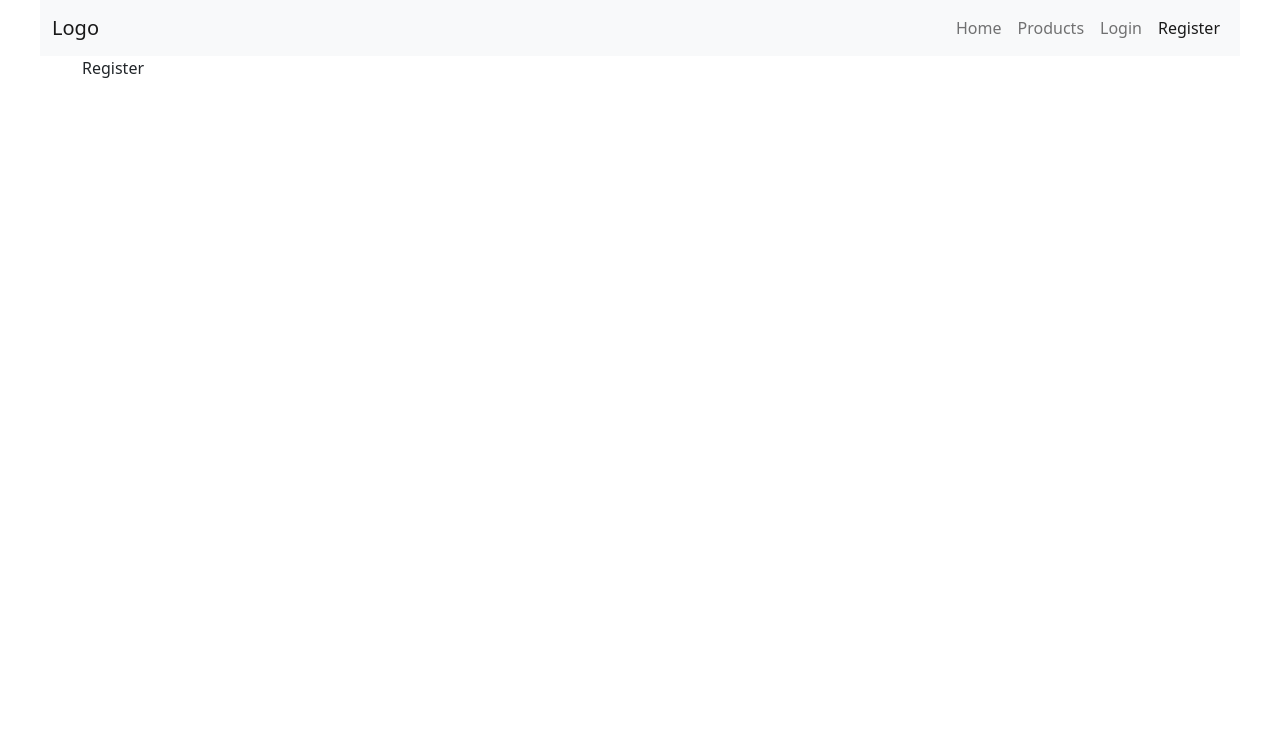
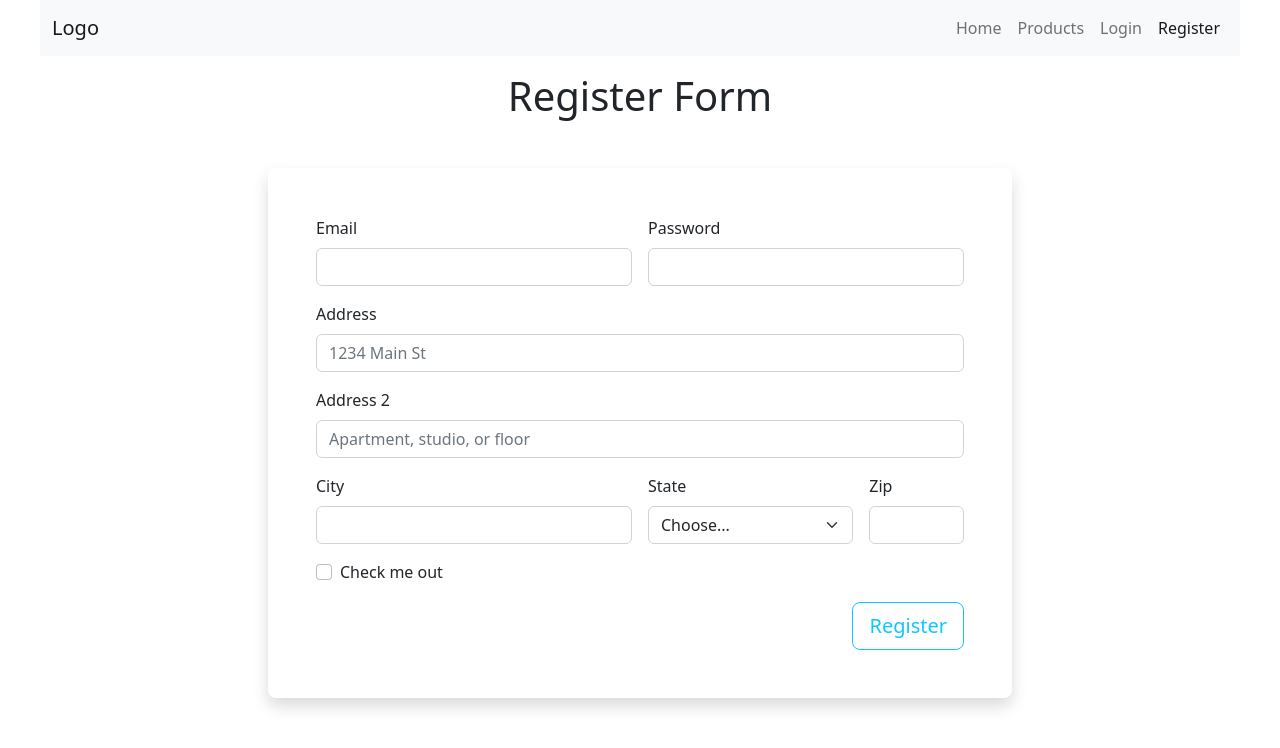
Before and after one commit to tratchapong/react-lab01, a React (Create React App) app: page /register in a window 1280 px wide. Shown: the top 748 px of the page. Built offline with nearby package versions, Linux system fonts and the light colour scheme.

Commit message:
add Register page

```diff
--- a/src/pages/Register.jsx
+++ b/src/pages/Register.jsx
@@ -1,9 +1,83 @@
-import React from 'react'
+import React from "react";
 
 function Register() {
   return (
-    <div>Register</div>
-  )
+    <>
+      <div className="display-6 text-center mt-3">Register Form</div>
+      <div className="container col-xs-8 col-lg-8 mx-auto shadow p-5 rounded-3 mt-5 m-0 clearfix">
+        <form className="row g-3">
+          <div className="col-md-6">
+            <label htmlFor="inputEmail4" className="form-label">
+              Email
+            </label>
+            <input type="email" className="form-control" id="inputEmail4" />
+          </div>
+          <div className="col-md-6">
+            <label htmlFor="inputPassword4" className="form-label">
+              Password
+            </label>
+            <input type="password" className="form-control" id="inputPassword4" />
+          </div>
+          <div className="col-12">
+            <label htmlFor="inputAddress" className="form-label">
+              Address
+            </label>
+            <input
+              type="text"
+              className="form-control"
+              id="inputAddress"
+              placeholder="1234 Main St"
+            />
+          </div>
+          <div className="col-12">
+            <label htmlFor="inputAddress2" className="form-label">
+              Address 2
+            </label>
+            <input
+              type="text"
+              className="form-control"
+              id="inputAddress2"
+              placeholder="Apartment, studio, or floor"
+            />
+          </div>
+          <div className="col-md-6">
+            <label htmlFor="inputCity" className="form-label">
+              City
+            </label>
+            <input type="text" className="form-control" id="inputCity" />
+          </div>
+          <div className="col-md-4">
+            <label htmlFor="inputState" className="form-label">
+              State
+            </label>
+            <select id="inputState" className="form-select">
+              <option defaultValue={''}>Choose...</option>
+              <option>...</option>
+            </select>
+          </div>
+          <div className="col-md-2">
+            <label htmlFor="inputZip" className="form-label">
+              Zip
+            </label>
+            <input type="text" className="form-control" id="inputZip" />
+          </div>
+          <div className="col-12">
+            <div className="form-check">
+              <input className="form-check-input" type="checkbox" id="gridCheck" />
+              <label className="form-check-label" htmlFor="gridCheck">
+                Check me out
+              </label>
+            </div>
+          </div>
+          <div className="col-12 d-flex justify-content-end">
+            <button type="submit" className="btn btn-outline-primary btn-lg">
+              Register
+            </button>
+          </div>
+        </form>
+      </div>
+    </>
+  );
 }
 
-export default Register
+export default Register;
```
